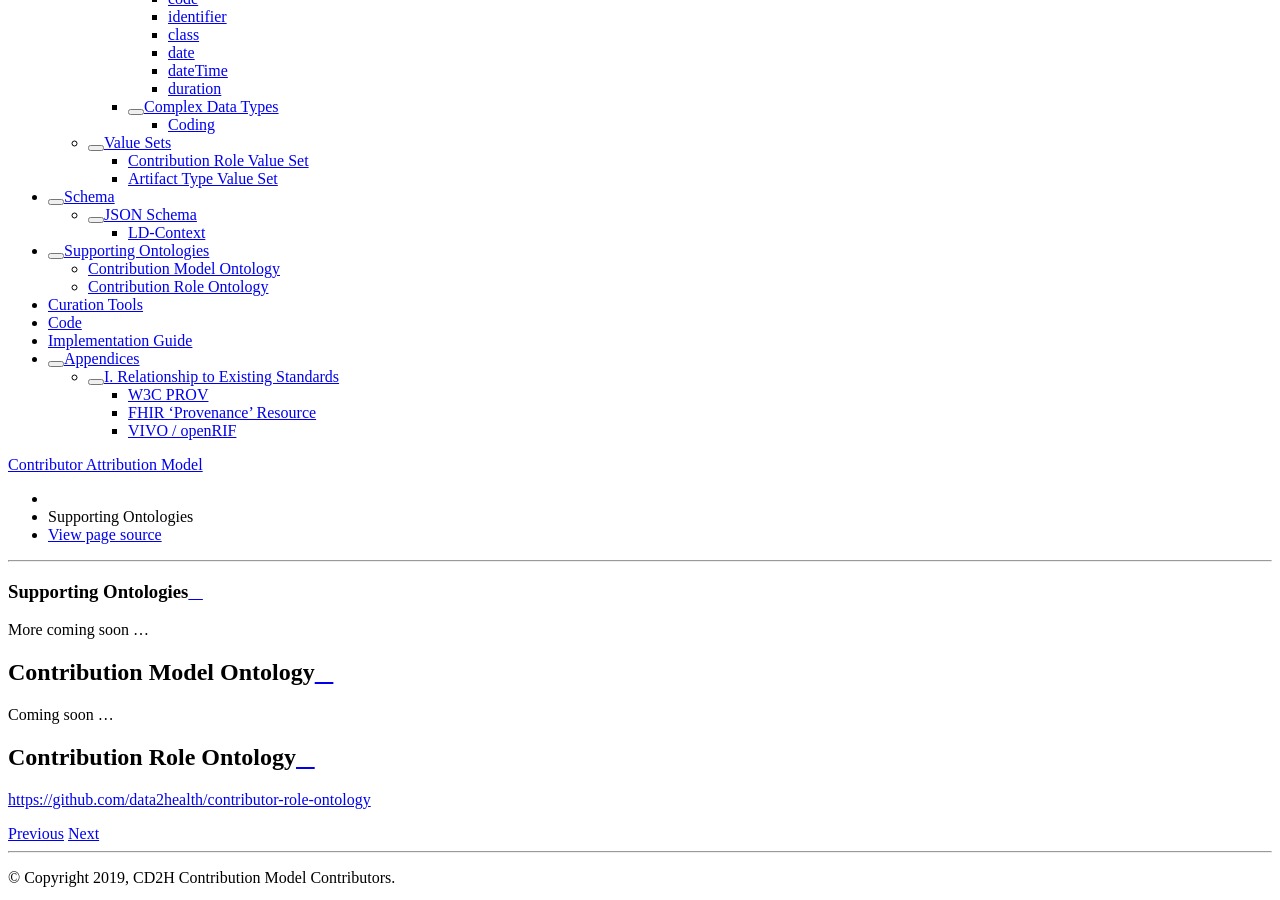
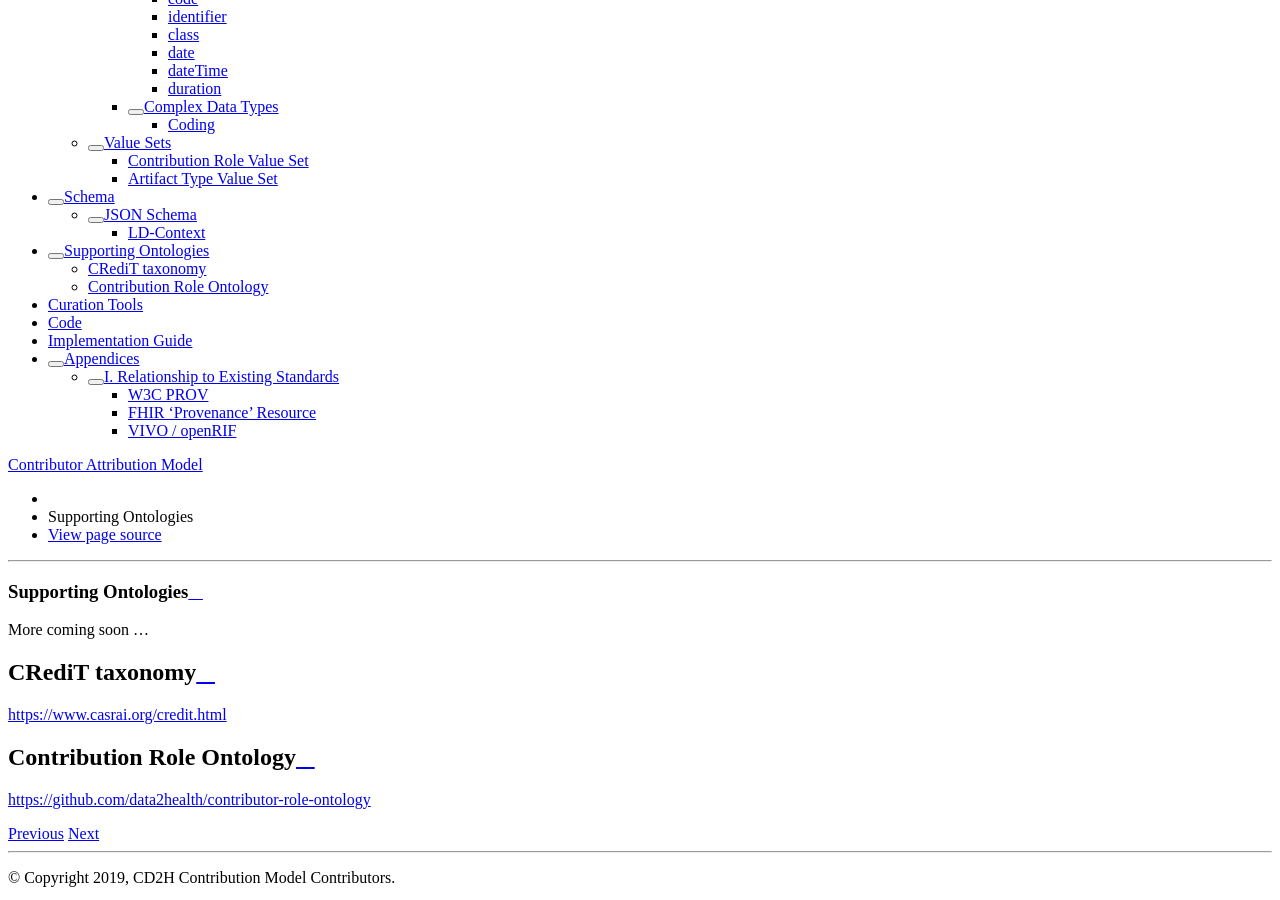
Before and after one commit to data2health/contributor-attribution-model, a Sphinx documentation site: the page built from docs/source/ontologies.rst, in a window 1280 px wide and 900 px high, scrolled down 926 px. Built offline with Sphinx 7.4.7 and the Read the Docs theme 2.0.0, drawn with Linux system fonts in a browser that asks for light colours; pages that are not in the unit, such as notebooks, are missing from menus.

Commit message:
Update ontologies.rst

```diff
--- a/docs/source/ontologies.rst
+++ b/docs/source/ontologies.rst
@@ -6,10 +6,10 @@ Supporting Ontologies
 More coming soon . . .
 
 
-Contribution Model Ontology
+CRediT taxonomy
 @@@@@@@@@@@@@@@@@@@@@@@@@@@
 
-Coming soon . . .
+https://www.casrai.org/credit.html
 
 .. _cro-ontology:
 
```
